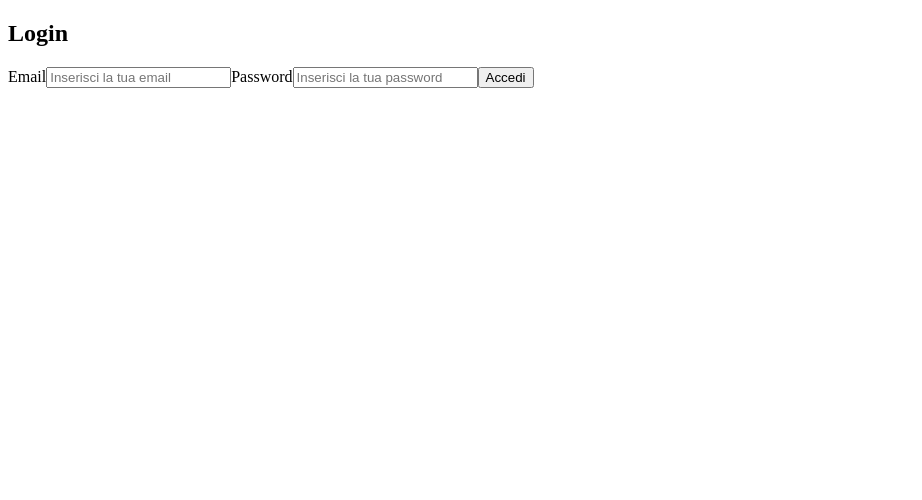
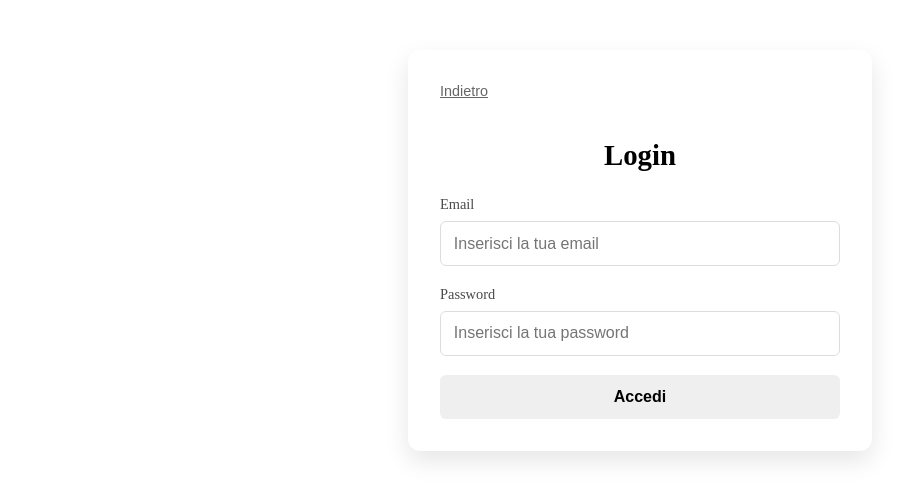
Before and after one commit to ByteMe25/POC_ByteMe, a React (Vite) app in the folder frontend/: page /login in a window 1280 px wide. Shown: the top 500 px of the page, without its empty margins (0-922 px from the left). Built offline with nearby package versions, Linux system fonts and the light colour scheme.

Commit message:
css login e register + pulsante torna indietro

```diff
--- a/frontend/src/features/auth/components/loginForm.jsx
+++ b/frontend/src/features/auth/components/loginForm.jsx
@@ -1,29 +1,40 @@
-//import styles from "./loginForm.module.css";
+import styles from "./loginForm.module.css";
 
 import { useLogin } from "../hooks/useLogin";
 import { useState } from "react";
+import { useNavigate } from "react-router-dom";
 
 export const LoginForm = () => {
     const { handleLogin, error } = useLogin();
     const [email, setEmail] = useState("");
     const [password, setPassword] = useState("");
+    const navigate = useNavigate();
 
     return (
-        <div>
-            <h2 className="auth-title">Login</h2>
+        <div className={styles.container}>
+
+            <button
+                className={styles['back-button']}
+                type="button"
+                onClick={() => navigate(-1)}
+            >
+                Indietro
+            </button>
+
+            <h2 className={styles['auth-title']}>Login</h2>
             <form>
-                <label className="form-label">Email</label>
+                <label className={styles['form-label']}>Email</label>
                 <input
-                    className="form-input"
+                    className={styles['form-input']}
                     type="email"
                     placeholder="Inserisci la tua email"
                     value={email}
                     onChange={(e) => setEmail(e.target.value)}
                 />
 
-                <label className="form-label">Password</label>
+                <label className={styles['form-label']}>Password</label>
                 <input
-                    className="form-input"
+                    className={styles['form-input']}
                     type="password"
                     placeholder="Inserisci la tua password"
                     value={password}
@@ -31,13 +42,13 @@ export const LoginForm = () => {
                 />
 
                 <button
-                    className="form-button"
+                    className={styles['form-button']}
                     onClick={() => handleLogin({ email, password })}
                 >
                     Accedi
                 </button>
             </form>
-            {error && <p className="error-message">{error}</p>}
+            {error && <p className={styles['error-message']}>{error}</p>}
         </div>
     );
 };
--- a/frontend/src/features/auth/components/loginForm.module.css
+++ b/frontend/src/features/auth/components/loginForm.module.css
@@ -1 +1,59 @@
-/*palle*/
+.container{
+    max-width: 400px;
+    margin: 50px auto;
+    padding: 2rem;
+    background-color: #ffffff;
+    border-radius: 12px;
+    box-shadow: 0 10px 25px rgba(0, 0, 0, 0.1);
+}
+.auth-title {
+    text-align: center;
+    margin-bottom: 1.5rem;
+    font-size: 1.8rem;
+}
+.form-label{
+    display: block;
+    margin-bottom: 0.5rem;
+    font-weight: 500;
+    color: #4a4a4a;
+    font-size: 0.9rem;
+}
+
+.form-input{
+    width: 100%;
+    padding: 0.8rem;
+    margin-bottom: 1.2rem;
+    border: 1px solid #ddd;
+    border-radius: 6px;
+    font-size: 1rem;
+    transition: border-color 0.3s ease;
+    box-sizing: border-box;
+}
+.form-input:focus {
+    outline: none;
+    box-shadow: 0 0 0 3px rgba(0, 123, 255, 0.1);
+}
+.form-button {
+    width: 100%;
+    padding: 0.8rem;
+    border: none;
+    border-radius: 6px;
+    font-size: 1rem;
+    font-weight: 600;
+    cursor: pointer;
+    transition: background-color 0.3s ease;
+}
+.back-button {
+    background: none;
+    border: none;
+    color: #666;
+    cursor: pointer;
+    font-size: 0.9rem;
+    margin-bottom: 1rem;
+    padding: 0;
+    text-decoration: underline;
+}
+
+.back-button:hover {
+    color: #000;
+}
--- a/frontend/src/features/auth/components/registerForm.jsx
+++ b/frontend/src/features/auth/components/registerForm.jsx
@@ -1,35 +1,45 @@
-//import styles from "./registerForm.module.css";
+import styles from "./registerForm.module.css";
 import { useRegistration } from "../hooks/useRegistration";
 import { useState } from "react";
+import { useNavigate } from "react-router-dom";
 
 export const registerForm = () => {
     const { handleRegister, error } = useRegistration();
     const [email, setEmail] = useState("");
     const [password, setPassword] = useState("");
+    const navigate = useNavigate();
 
     return(
-        <div>
-            <h2 className="auth-title">Register</h2>
+        <div className={styles.container}>
+            <button
+                className={styles['back-button']}
+                type="button"
+                onClick={() => navigate(-1)}
+            >
+                Indietro
+            </button>
+
+            <h2 className={styles['auth-title']}>Register</h2>
             <form>
-                <label className="form-label">Email</label>
-                <input className="form-input" type="email"
+                <label className={styles['form-label']}>Email</label>
+                <input className={styles['form-input']} type="email"
                 placeholder="Inserisci la tua email"
                 value={email}
                 onChange={(e) => setEmail(e.target.value)}
                 />
 
-                <label className="form-label">Password</label>
-                <input className="form-input" type="password"
+                <label className={styles['form-label']}>Password</label>
+                <input className={styles['form-input']} type="password"
                 placeholder="Inserisci la tua password"
                 value={password}
                 onChange={(e) => setPassword(e.target.value)}
                 />
 
-                <button className="form-button" onClick={() => handleRegister({ email, password })}>
+                <button className={styles['form-button']} onClick={() => handleRegister({ email, password })}>
                     Registrati
                 </button>
             </form>
-            {error && <p className="error-message">{error}</p>}
+            {error && <p className={styles['error-message']}>{error}</p>}
         </div>
     );
 
--- a/frontend/src/features/auth/components/registerForm.module.css
+++ b/frontend/src/features/auth/components/registerForm.module.css
@@ -1 +1,60 @@
-/*balle*/
+.container{
+    max-width: 400px;
+    margin: 50px auto;
+    padding: 2rem;
+    background-color: #ffffff;
+    border-radius: 12px;
+    box-shadow: 0 10px 25px rgba(0, 0, 0, 0.1);
+}
+.auth-title {
+    text-align: center;
+    margin-bottom: 1.5rem;
+    font-size: 1.8rem;
+}
+.form-label{
+    display: block;
+    margin-bottom: 0.5rem;
+    font-weight: 500;
+    color: #4a4a4a;
+    font-size: 0.9rem;
+}
+
+.form-input{
+    width: 100%;
+    padding: 0.8rem;
+    margin-bottom: 1.2rem;
+    border: 1px solid #ddd;
+    border-radius: 6px;
+    font-size: 1rem;
+    transition: border-color 0.3s ease;
+    box-sizing: border-box;
+}
+.form-input:focus {
+    outline: none;
+    box-shadow: 0 0 0 3px rgba(0, 123, 255, 0.1);
+}
+.form-button {
+    width: 100%;
+    padding: 0.8rem;
+    border: none;
+    border-radius: 6px;
+    font-size: 1rem;
+    font-weight: 600;
+    cursor: pointer;
+    transition: background-color 0.3s ease;
+}
+
+.back-button {
+    background: none;
+    border: none;
+    color: #666;
+    cursor: pointer;
+    font-size: 0.9rem;
+    margin-bottom: 1rem;
+    padding: 0;
+    text-decoration: underline;
+}
+
+.back-button:hover {
+    color: #000;
+}
```
